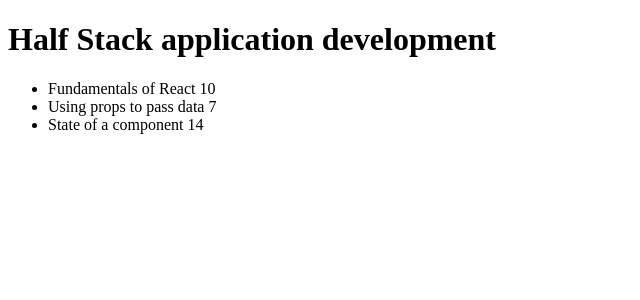
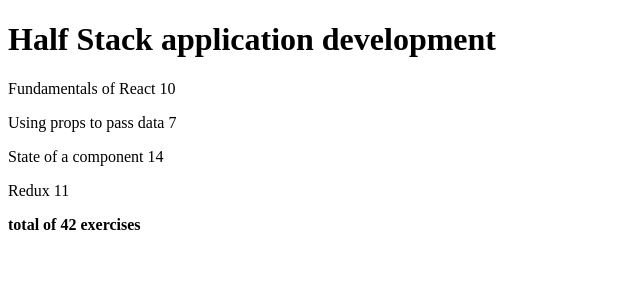
Before and after one commit to PremPatel8/fullstackopen_part2, a React (Create React App) app in the folder courseinfo/: page / in a window 1280 px wide. Shown: the top 300 px of the page, without its empty margins (0-640 px from the left). Built offline with nearby package versions, Linux system fonts and the light colour scheme.

Commit message:
2.2: Course information step7

```diff
--- a/courseinfo/src/App.js
+++ b/courseinfo/src/App.js
@@ -5,6 +5,7 @@ const Course = ({ course }) => {
     <div>
       <Header course={course} />
       <Content course={course} />
+      <Total course={course} />
     </div>
   );
 };
@@ -15,17 +16,33 @@ const Header = ({ course }) => {
 
 const Content = ({ course }) => {
   return (
-    <ul>
-      {course.parts.map((part) => (<Part part={part} key={part.id} />))}
-    </ul>
+    <div>
+      {course.parts.map((part) => (
+        <Part part={part} key={part.id} />
+      ))}
+    </div>
   );
 };
 
 const Part = ({ part }) => {
   return (
-    <li>
-      {part.name} {part.exercises}
-    </li>
+    <p>
+      <span>
+        {part.name} {part.exercises}
+      </span>
+    </p>
+  );
+};
+
+const Total = ({ course }) => {
+  return (
+    <p>
+      <strong>
+        total of{" "}
+        {course.parts.reduce((total, part) => total + part.exercises, 0)}{" "}
+        exercises
+      </strong>
+    </p>
   );
 };
 
@@ -49,6 +66,11 @@ const App = () => {
         exercises: 14,
         id: 3,
       },
+      {
+        name: "Redux",
+        exercises: 11,
+        id: 4,
+      },
     ],
   };
 
```
